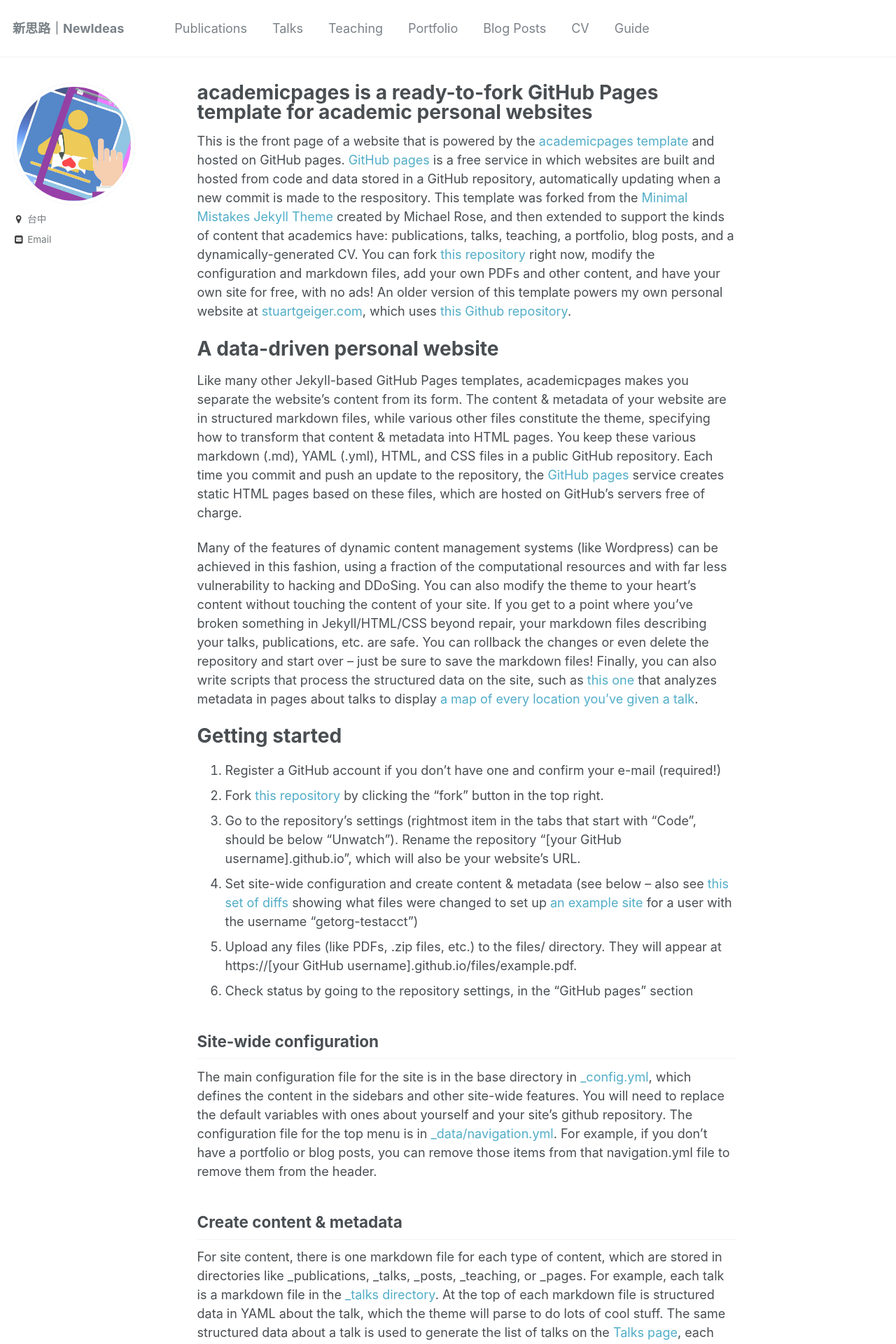
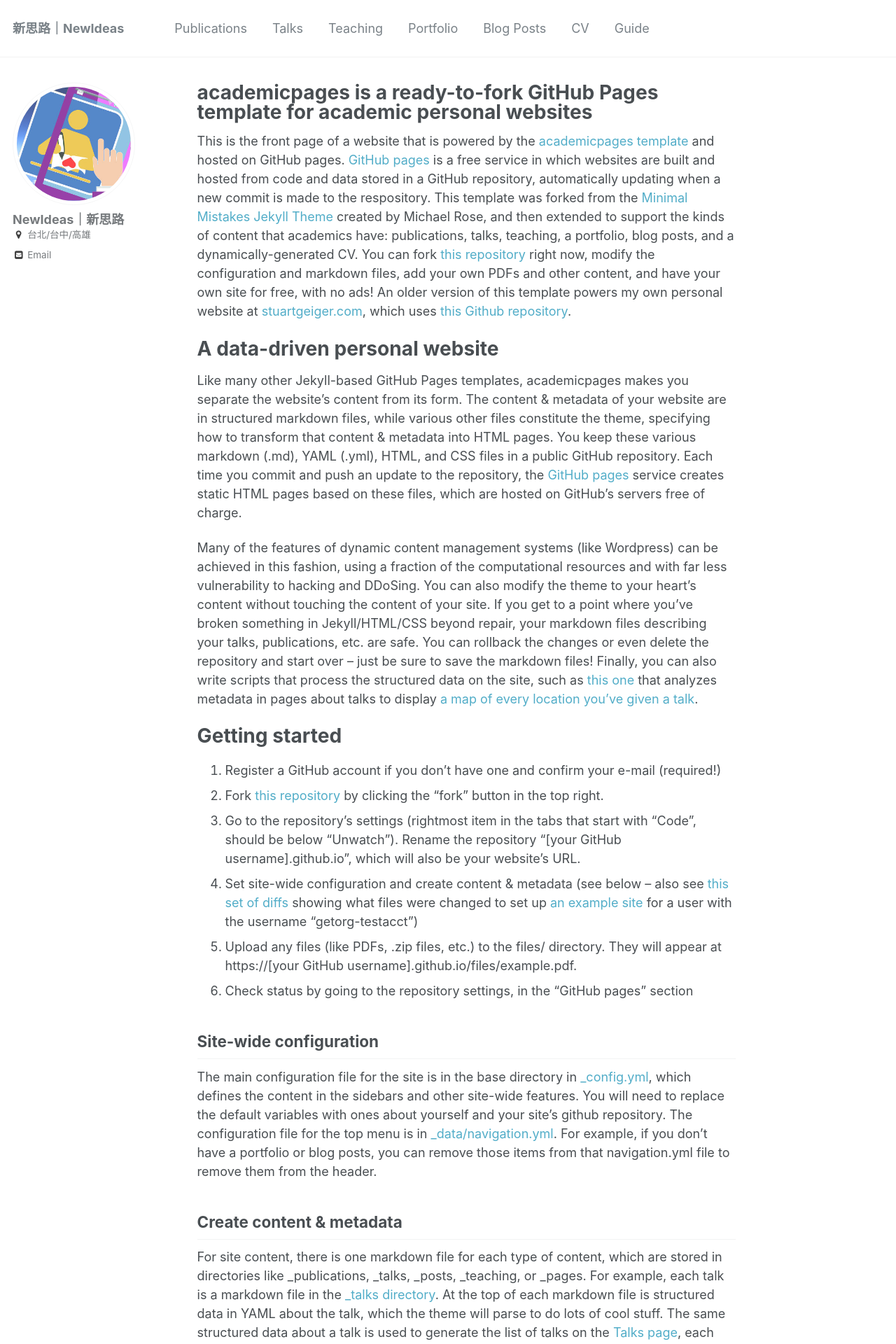
Before and after one commit to ikevin28/newideas8.github.io, a Jekyll site: the page built from _pages/about.md, in a window 1280 px wide. Shown: the top 1920 px of the page at 70% size. Built offline with Jekyll 4.4.1, drawn with Linux system fonts in a browser that asks for light colours.

Commit message:
Update _config.yml

```diff
--- a/_config.yml
+++ b/_config.yml
@@ -78,10 +78,10 @@ analytics:
 
 # Site Author
 author:
-  name             : ""
+  name             : "NewIdeas｜新思路"
   avatar           : "logo.jpg"
   bio              :
-  location         : "台中"
+  location         : "台北/台中/高雄"
   employer         :
   googlescholar    :
   email            : "ikevin28@gmail.com"
```
